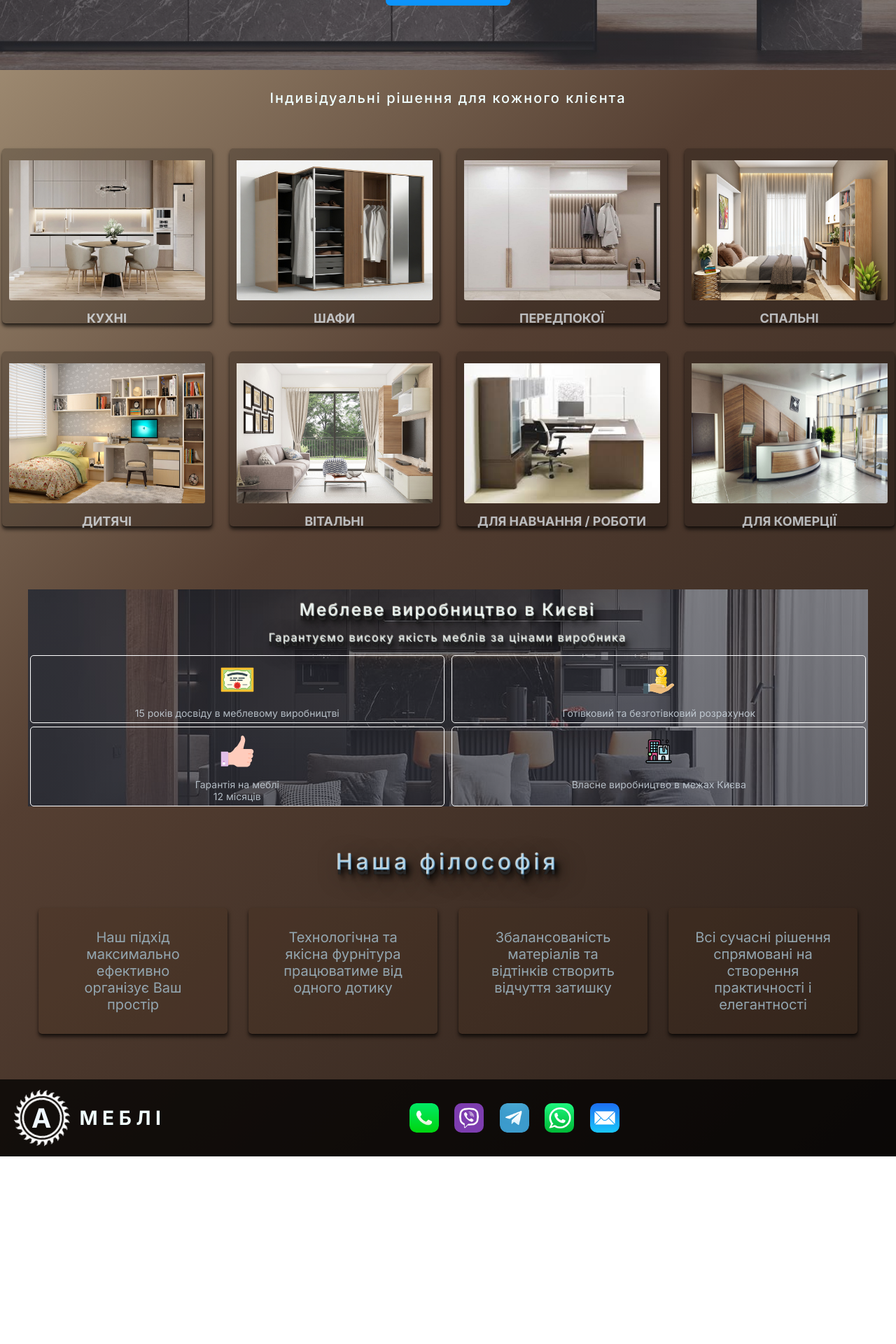
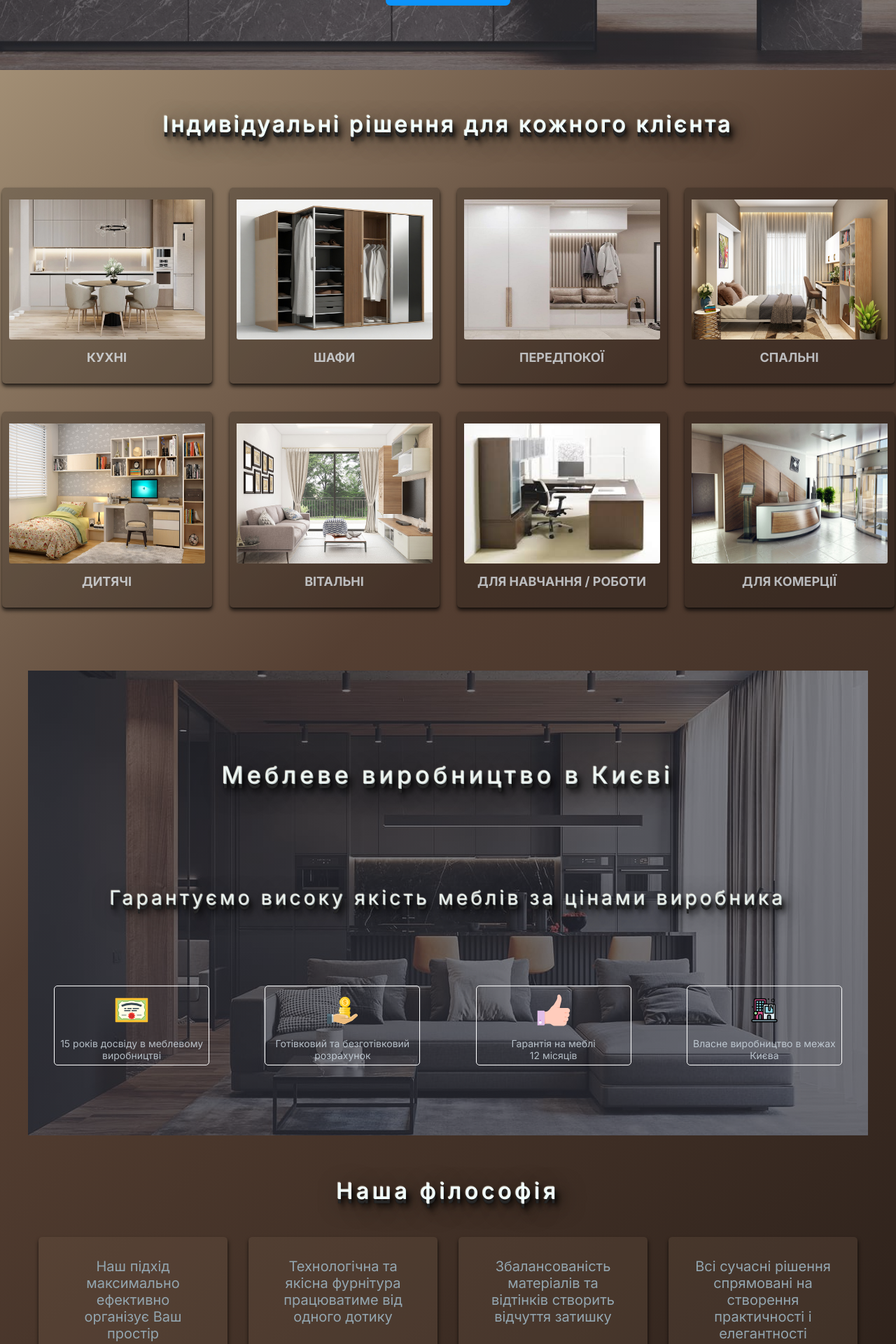
Before and after one commit to Sergiy-Shevchenko/mebli, a Next.js app: page / in a window 1280 px wide. Shown: the part 660-2580 px from the top of the page at 70% size. Before the commit the page ends 2312 px from the top, so only its background shows below. Built offline with nearby package versions, Linux system fonts and the light colour scheme.

Commit message:
mobil adaptive

```diff
--- a/app/components/Advantages/advantages.module.css
+++ b/app/components/Advantages/advantages.module.css
@@ -36,7 +36,7 @@
     2px 6px 5px rgba(0, 0, 0, 0.9), 5px 13px 5px rgba(0, 0, 0, 0.3),
     8px 7px 8px rgba(0, 0, 0, 0.5), 8px 8px 35px rgba(0, 0, 0, 0.9);
 
-  @media screen and(min-width:1200px) {
+  @media screen and (min-width:1200px) {
     padding-top: 100px;
     line-height: 100px;
     font-size: 34px;
@@ -59,7 +59,7 @@
     2px 6px 5px rgba(0, 0, 0, 0.9), 5px 13px 5px rgba(0, 0, 0, 0.3),
     8px 7px 8px rgba(0, 0, 0, 0.5), 8px 8px 35px rgba(0, 0, 0, 0.9);
 
-  @media screen and(max-width:1200px) {
+  @media screen and (min-width:1200px) {
     line-height: 250px;
     font-size: 28px;
     letter-spacing: 0.15em;
@@ -72,7 +72,9 @@
   flex-wrap: wrap;
   gap: 5px;
  justify-content: space-around;
-  @media screen and(min-width:1200px) {
+ padding-bottom: 25px;
+
+ @media screen and (min-width:1200px) {
     justify-content: space-around;
     padding-bottom: 100px;
   }
@@ -80,13 +82,13 @@
 
 .servise_item {
   display: block;
-  width: calc(100% / 2 - 10px);
+  width: calc(100% / 2 - 30px);
 
   list-style-type: none;
   border: 1px solid #fff;
   border-radius: 5px;
 
-  @media screen and(min-width:1200px) {
+  @media screen and (min-width:1200px) {
     width: calc(100% / 4 - 80px);
   }
 }
--- a/app/components/Contact/Contact.tsx
+++ b/app/components/Contact/Contact.tsx
@@ -6,7 +6,7 @@ import Link from "next/link";
 
 export default function Contact() {
   return (
-    <div id="contact" className={styles.section}>
+    <div className={styles.section}>
       <div className={styles.contacts_container}>
         <ul className={styles.contact_list}>
           {Contacts.map((el) => (
--- a/app/components/Contact/contact.module.css
+++ b/app/components/Contact/contact.module.css
@@ -1,6 +1,14 @@
 .contact_list {
-    display: flex;
+  margin: 0 auto;
+  padding-bottom: 20px;
+ display: flex;
     width: 300px;
+
+    @media screen and (min-width: 1200px) {
+        padding-bottom: 0;
+    }
+
+
 }
 
 .contact_list {
--- a/app/components/Footer/Footer.tsx
+++ b/app/components/Footer/Footer.tsx
@@ -5,7 +5,7 @@ import Contact from "../Contact/Contact";
 
 export default function Footer() {
   return (
-    <footer id="footer" className={styles.section}>
+    <footer className={styles.section}>
       <div className={styles.container}>
         <div className={styles.logo}>
           <Image src={Logo} alt="#" width={300} className={styles.icon_out} />
--- a/app/components/Footer/footer.module.css
+++ b/app/components/Footer/footer.module.css
@@ -3,23 +3,44 @@
   }
 
   .container {
+ /* display: grid;  */
+ /* justify-content: center;  */
+
+
+
+    @media screen and (min-width:1200px) {
       display: flex;
        max-width: 1400px;
       margin:0 auto ;
+    }
+
+
 
   }
 
   .contact {
+display: block;
+     margin: 0 auto;
+    @media screen and (min-width: 1200px){
       display: flex;
  justify-content: space-around;
-    align-items: center;
-    margin: 0  auto;
+   }
   }
 
 
   .logo {
+
        display: flex;
+       min-width: 230px;
+       width: calc(100% /2);
+       margin: 0 auto;
+justify-content: center;
+
+    @media screen and (min-width: 1200px){
   margin-left: 15px;
+    }
+
+
   }
 
   .icon_out {
@@ -54,46 +75,11 @@
     margin: auto 10px;
   }
   .logo_text {
-    display: block;
+    /* display: block; */
+    /* width: 200px; */
     font-size: 28px;
     font-weight: 700;
     color: azure;
     text-align: center;
      margin: auto -40px;
   }
-
-  .text {
-    width: fit-content;
-    /* font-size: 24px;
-    font-weight: 700;
-    color: rgba(0, 0, 0, 0.75);
-    color: aliceblue;
-    text-transform: uppercase;
-    padding-top: 50px;
-    margin: 0 auto;  */
-
-    /* width: 100%; */
-    margin: 0 auto 0 auto;
-    line-height: 100px;
-    font-size: 28px;
-    font-weight: 500;
-    text-align: center;
-    text-transform: uppercase;
-    text-rendering: optimizeLegibility;
- color: azure;
-    letter-spacing: .15em;
-    text-shadow:
-      -1px -1px 1px #efede3,
-      0px 5px 0 #262626,
-      0px 6px 0 #242424,
-      0px 5px 0 #1c1c1c,
-      0px 6px 0 #1a1a1a,
-      0px 6px 0 #181818,
-      0px 5px 0 #121212,
-      2px 6px 5px rgba(130, 129, 129, 0.9),
-      5px 13px 5px rgba(69, 68, 68, 0.3),
-      8px 7px 8px rgba(52, 51, 51, 0.5),
-      8px 8px 35px rgba(85, 85, 85, 0.9);
-
-
-}
--- a/app/components/Header/header.module.css
+++ b/app/components/Header/header.module.css
@@ -3,7 +3,7 @@
 }
 
 .container {
-  margin:0 auto ;
+  /* margin:0 auto ; */
   @media screen and (min-width: 1200px){
      display: flex;
       max-width: 1400px;
@@ -58,8 +58,10 @@ padding-bottom: 15px;
 }
 
 .logo {
-  width: 100%;
-    display: flex;
+  display: flex;
+  min-width: 230px;
+  width: calc(100% / 2);
+    margin: 0 auto;
     justify-content: center;
 
     @media screen and (min-width: 768px){
--- a/app/components/Hero/hero.module.css
+++ b/app/components/Hero/hero.module.css
@@ -63,7 +63,7 @@ text-shadow:
      8px 7px 8px rgba(0, 0, 0, 0.5),
      8px 8px 35px rgba(0, 0, 0, 0.9);
  letter-spacing: .15em;
-
+ /* line-height: 30px;  */
 
 @media screen and (min-width: 1200px){
     font-size: 50px;
@@ -114,13 +114,13 @@ text-shadow:
 
 .button {
     display: block;
-    font-size: 18px;
+    font-size: 20px;
     width: fit-content;
    font-weight: 500;
     background-color: rgb(13, 148, 251);
     color: aliceblue;
     padding: 10px 25px;
-    margin: -50px auto 20px auto;
+    margin: -55px auto 20px auto;
     border-radius: 7px;
     border: none;
     border-width: 0;
--- a/app/components/Materials/materials.module.css
+++ b/app/components/Materials/materials.module.css
@@ -1,24 +1,20 @@
 .container {
     width: 100%;
     max-width: 1200px;
-    /* background: linear-gradient(rgba(47, 48, 58, 0.4), rgba(47, 48, 58, 0.5)),
-    url(../../../public/furniture.jpg);
-    background-repeat: no-repeat; */
-
     margin: 0 auto ;
-    /* justify-content: center; */
 }
 
 .title {
+
+font-size: 20px;
+
+    letter-spacing: .1em;
+    text-align: center;
+    line-height: 50px;
     margin: 0 auto 0 auto;
-    line-height: 100px;
-    font-size: 32px;
-    text-align: center;
-    font-weight: 500;
+    font-weight: 300;
        color: azure;
 
-    letter-spacing: .15em;
-    color: rgb(13, 148, 251, 0.3);
     text-shadow:
      -1px -1px 1px #efede3,
      0px 5px 0 #262626,
@@ -32,46 +28,60 @@
      8px 7px 8px rgba(0, 0, 0, 0.5),
      8px 8px 35px rgba(0, 0, 0, 0.9);
 
+    @media screen and (min-width: 1200px) {
+        font-size: 32px;
+        line-height: 100px;
+    font-weight: 500;
+    letter-spacing: .15em;
+         }
     }
 
 .servise_list {
+    justify-content: center;
+    padding-bottom: 30px;
+    @media screen and (min-width:1200px) {
         display: flex;
  justify-content: space-around;
  padding-bottom: 50px;
+    }
 
 }
 
 .servise_item {
  display: block;
-    width: calc(100% / 2 - 80px);
+ width: calc(100% - 20px);
  list-style-type: none;
-    margin: 15px;
-   /* border: 1px solid #FFF; */
-   background-color: rgba(69, 46, 27, 0.2);
+      margin: 15px auto;
+ background-color: rgba(130, 107, 88, 0.2);
    border-radius: 5px;
    box-shadow: 0px 1px 1px rgba(0, 0, 0, 0.3), 0px 4px 4px rgba(0, 0, 0, 0.4),
     1px 4px 6px rgba(0, 0, 0, 0.4);
+
+ @media screen and (min-width:1200px) {
+         width: calc(100% / 2 - 80px);
+    margin: 15px;
+        }
+
+
+
 
 
 }
 
 .item_text {
+    font-size: 18px;
+text-align: center;
+ justify-content: center;
+color: rgb(147, 166, 176);
+padding:  15px;
+    @media screen and (min-width: 1200px) {
         font-size: 20px;
-    justify-content: center;
-   text-align: center;
-   color: rgb(147, 166, 176);
           padding:  30px;
-   /* color: rgba(141, 201, 244, 0.8);
-    text-shadow:
-     -1px -1px 1px #efede3,
-     0px 5px 0 #262626,
-     0px 6px 0 #242424,
-     0px 5px 0 #1c1c1c,
-     0px 6px 0 #1a1a1a,
-     0px 6px 0 #181818,
-     0px 5px 0 #121212,
-     2px 6px 5px rgba(0, 0, 0, 0.9),
-     5px 13px 5px rgba(0, 0, 0, 0.3),
-     8px 7px 8px rgba(0, 0, 0, 0.5),
-     8px 8px 35px rgba(0, 0, 0, 0.9); */
     }
+
+
+
+
+
+
+}
--- a/app/components/Servise/servise.module.css
+++ b/app/components/Servise/servise.module.css
@@ -11,7 +11,7 @@
     @media screen and (min-width: 1200px) {
      max-width: 1400px;
       min-width: 1200px;
-    margin: 50px auto;
+    margin: 30px auto;
     }
 }
 
@@ -25,26 +25,13 @@
     color: rgb(13, 148, 251, 0.3);
     color: azure;
 
-    /* text-shadow:
-    -1px -1px 1px #f4f4f0,
-    0px 2px 0 #262626,
-    0px 2px 0 #242424,
-    0px 2px 0 #1c1c1c,
-    0px 2px 0 #1a1a1a,
-    0px 2px 0 #181818,
-    0px 2px 0 #121212,
-    0px 2px 0px rgba(0, 0, 0, 0.9),
-    0px 2px 1px rgba(0, 0, 0, 0.3),
-    0px 2px 0px rgba(0, 0, 0, 0.5),
-    0px 2px 2px rgba(0, 0, 0, 0.9); */
-
-    @media screen and(min-width:1200px) {
+    @media screen and (min-width: 1200px) {
           font-size: 32px;
           line-height: 100px;
             font-weight: 500;
             margin: 0 auto 0 auto;
 
-text-shadow:
+        text-shadow:
      -1px -1px 1px #efede3,
      0px 5px 0 #262626,
      0px 6px 0 #242424,
@@ -57,8 +44,6 @@ text-shadow:
      8px 7px 8px rgba(0, 0, 0, 0.5),
      8px 8px 35px rgba(0, 0, 0, 0.9);
     }
-
-
 }
 
 
@@ -78,7 +63,7 @@ margin: 0 auto;
     justify-content: space-around;
 
 
-    @media screen and (min-width:1200px){
+    @media screen and (min-width:1200px) {
     display: flex;
     flex-wrap: wrap;
     gap: 20px;
@@ -89,7 +74,7 @@ margin: 0 auto;
     display: block;
     width: calc(100% - 20px);
     max-width: 350px;
-    height: 250px;
+    height: 280px;
     border-radius: 5px;
     margin: 10px auto;
     background-color: rgba(0, 0, 0, 0.2);
@@ -115,14 +100,8 @@ border-radius: 3px;
     @media screen and (min-width: 1200px) {
         width: calc(100% - 20px);
         margin: 10px auto;
-   height: 200px;
-
+        height: 200px;
     }
-
-
-
-
-
 }
 
 
@@ -134,5 +113,5 @@ border-radius: 3px;
     margin: 15px auto;
     color: rgba(0, 0, 0, 0.8);
     color: rgba(240, 248, 255, 0.7);
-    /* color: rgb(13, 148, 251); */
+
 }
--- a/app/contact/page.module.css
+++ b/app/contact/page.module.css
@@ -1,3 +1,13 @@
+.container {
+    margin: 50px auto;
+    @media screen and (min-width: 1200px) {
+        display: flex;
+    max-width: 1400px;
+       margin: 50px auto;
+    }
+}
+
+
 .title {
     margin: 50px auto;
     line-height: 50px;
@@ -25,33 +35,54 @@
 
 }
 
-.container {
-    display: flex;
-    max-width: 1400px;
-    margin: 50px auto;
-}
+
 
 .img {
-    width: calc(100% / 3 + 100px);
-    max-height: 500px;
-    display: block;
+display: block;
+width: calc(100% - 20px);
+max-width: 500px;
+
+height: calc(100% - 10px);
+max-height: 450px;
     margin: 0 auto;
-    border-radius: 5px;
+ border-radius: 5px;
     background-color: rgba(0, 0, 0, 0.2);
     box-shadow: 0px 1px 1px rgba(0, 0, 0, 0.3), 0px 4px 4px rgba(0, 0, 0, 0.4),
     1px 4px 6px rgba(0, 0, 0, 0.4);
+
+    @media screen and (min-width: 1200px) {
+        width: calc(100% / 3 + 100px);
+    max-height: 500px;
+    }
+
+
+
 }
 
-.text_box {
- margin: auto;
-}
+/* .text_box {
+
+ margin: 50px auto;
+} */
 
 .text {
-    font-size: 30px;
-    text-align: center;
-    color: rgb(207, 214, 215);
+        font-size: 24px;
+text-align: center;
+color: rgb(207, 214, 215);
+
+margin: 30px auto;
+
+    @media screen and (min-width: 1200px) {
+        font-size: 30px;
+    }
+
+
+
 }
 
 .text:last-child {
-    padding-top: 50px;
+
+    @media screen and (min-width:1200px) {
+         padding-top: 20px;
+    }
+
 }
```
Lines whose indentation alone changed are shown as unchanged.
